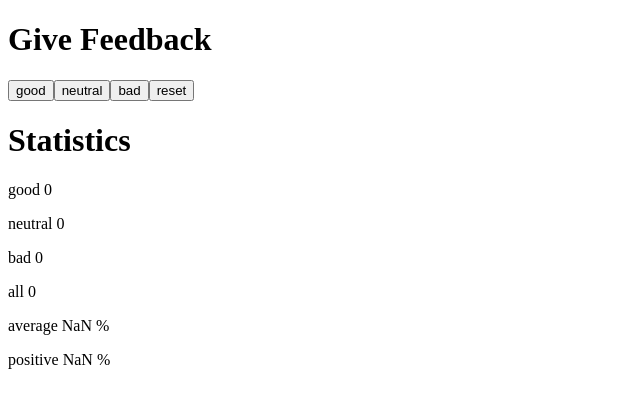
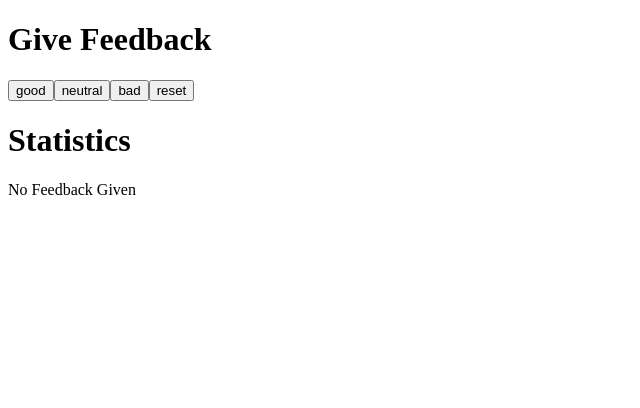
Before and after one commit to payneInTheBrian/fullStackOpen, a React (Vite) app in the folder Part1/unicafe/: page / in a window 1280 px wide. Shown: the top 408 px of the page, without its empty margins (0-640 px from the left). Built offline with nearby package versions, Linux system fonts and the light colour scheme.

Commit message:
exercise 1.8

```diff
--- a/Part1/unicafe/src/App.jsx
+++ b/Part1/unicafe/src/App.jsx
@@ -48,12 +48,17 @@ function App() {
     return(
       <>
         <h1>Statistics</h1>
+        {all ?
+          <div>
             <p>good {good}</p>
             <p>neutral {neutral}</p>
             <p>bad {bad}</p>
             <p>all {all}</p>
             <p>average {average} %</p>
             <p>positive {positive} %</p>
+          </div>
+          : <p>No Feedback Given </p>
+        }
       </>
     )
   }
```
Lines whose indentation alone changed are shown as unchanged.
